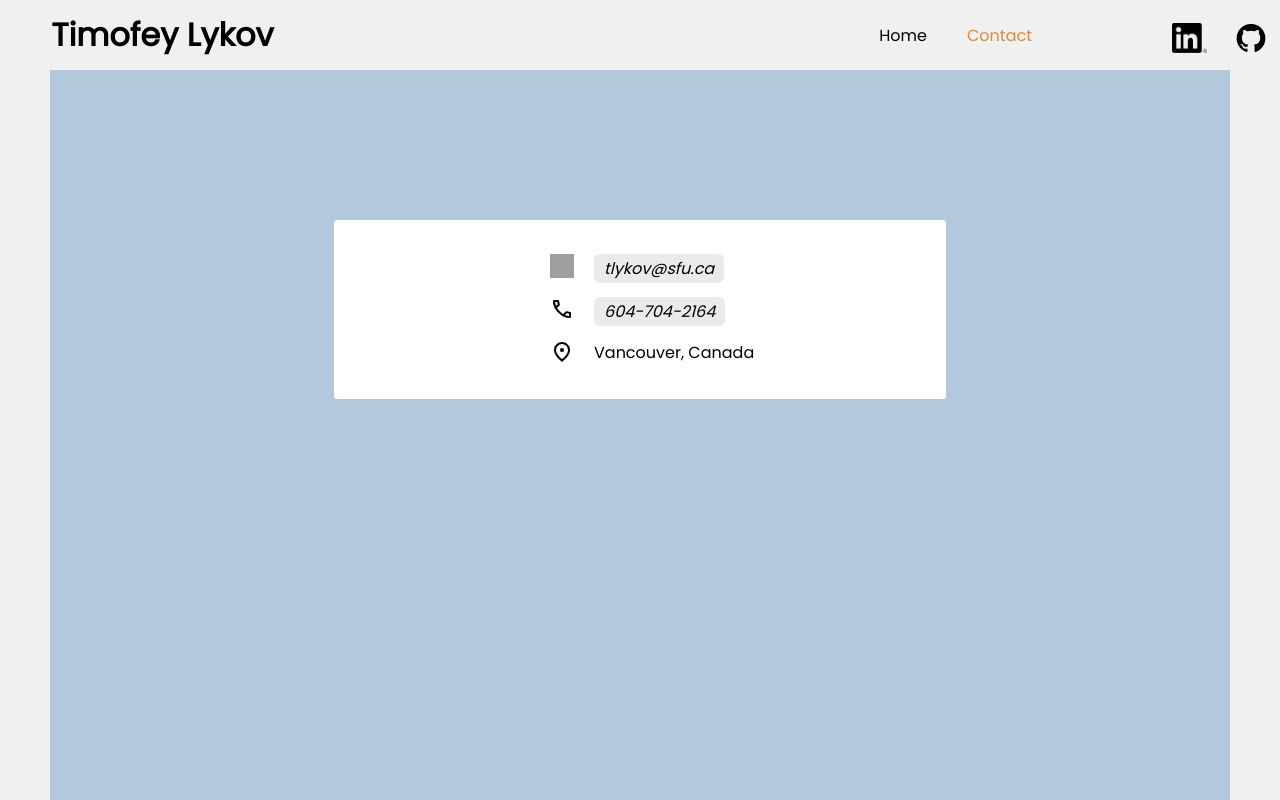
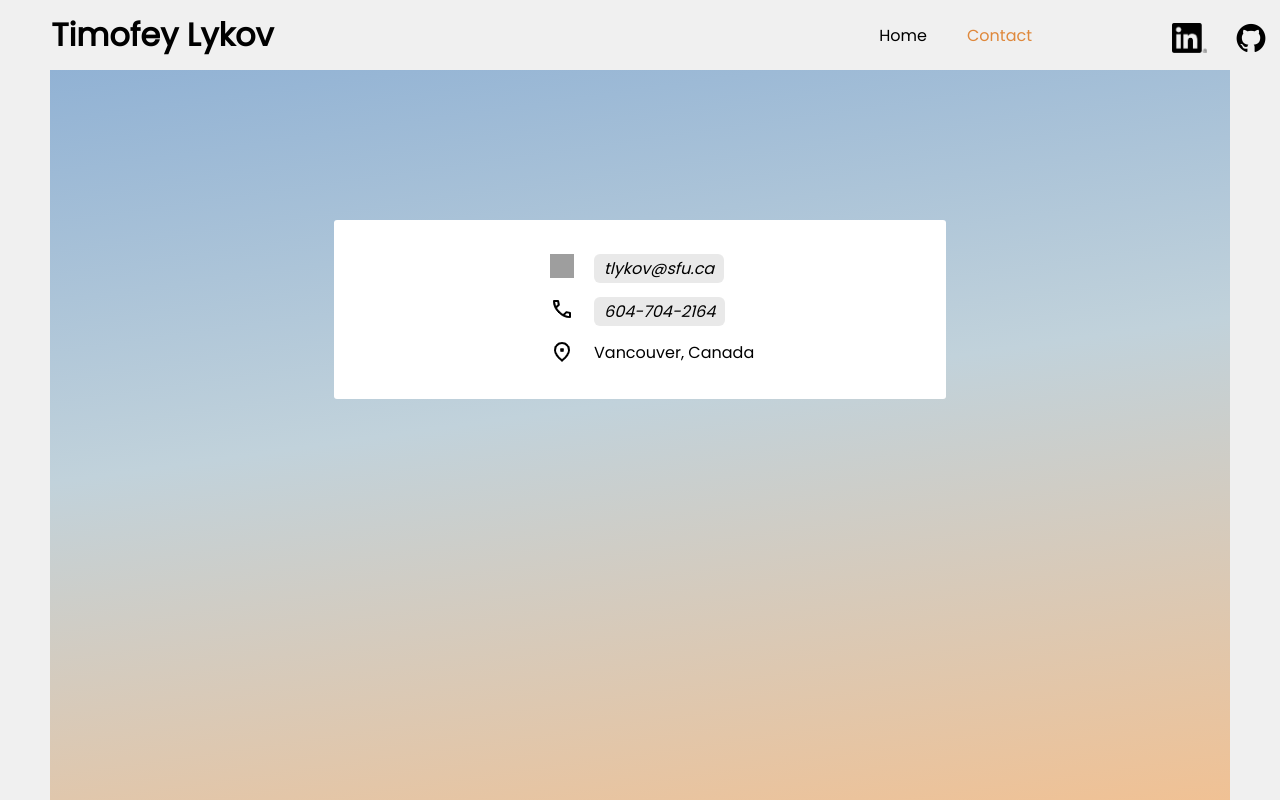
Before and after one commit to tlykov/tlykov.github.io, a React (Vite) app in the folder resume-app/: page /contact in a window 1280 px wide. Built offline with nearby package versions, Linux system fonts and the light colour scheme; grey boxes are pictures that could not be loaded.

Commit message:
contact page styling

```diff
--- a/resume-app/src/assets/styles/Contact.css
+++ b/resume-app/src/assets/styles/Contact.css
@@ -6,9 +6,9 @@
 }
 
 .background {
-    background-color: rgb(179, 200, 219);
     width: 100%;
     overflow-x: hidden;
+    background: linear-gradient(172deg, rgb(136, 172, 211), rgb(193, 210, 219), rgb(241, 193, 147));
 }
 
 #content {
@@ -38,7 +38,7 @@
 
 .copy-text {
     font-style: italic;
-    background-color: rgb(234, 234, 234);
+    background-color: rgb(233, 233, 233);
     border-radius: 6px;
     padding: 2px 10px;
 }
```
